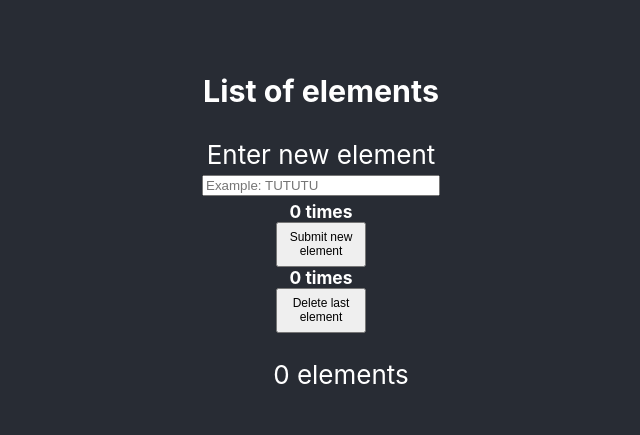
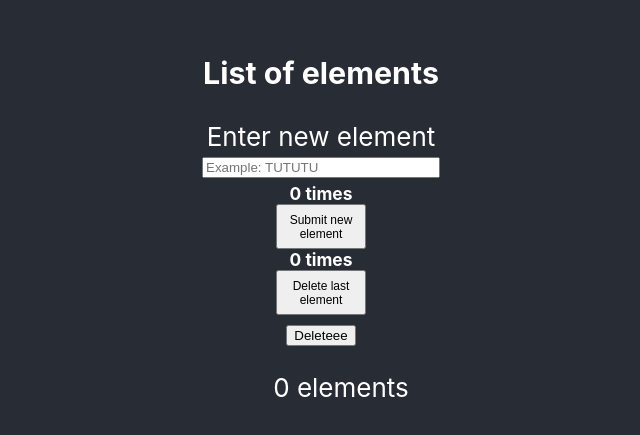
Before and after one commit to VadimShegolev/task-react1, a React (Create React App) app: page / in a window 1280 px wide. Shown: the part 171-606 px from the top of the page, without its empty margins (319-959 px from the left). Built offline with nearby package versions, Linux system fonts and the light colour scheme.

Commit message:
Init commit

```diff
--- a/src/Foo.js
+++ b/src/Foo.js
@@ -55,13 +55,28 @@ export default class Foo extends Component {
             />
           <SubButton />
           <DelButton />
+          <button
+            onClick={() => this.handleDelete()}
+           >
+           Deleteee
+           </button>
         </form>
         <FooList items={this.state.items} />
+        <h3>
+
+        </h3>
       </div>
 
     )
   }
 
+  handleDelete = i => {
+    if(this.state.count > 0){
+    this.setState(state => {
+      const list = state.list.filter((item, j) => i !== j);
+      return {list};
+  });}
+  }
 
   handleChange(e){
     this.setState({ text: e.target.value });
```
